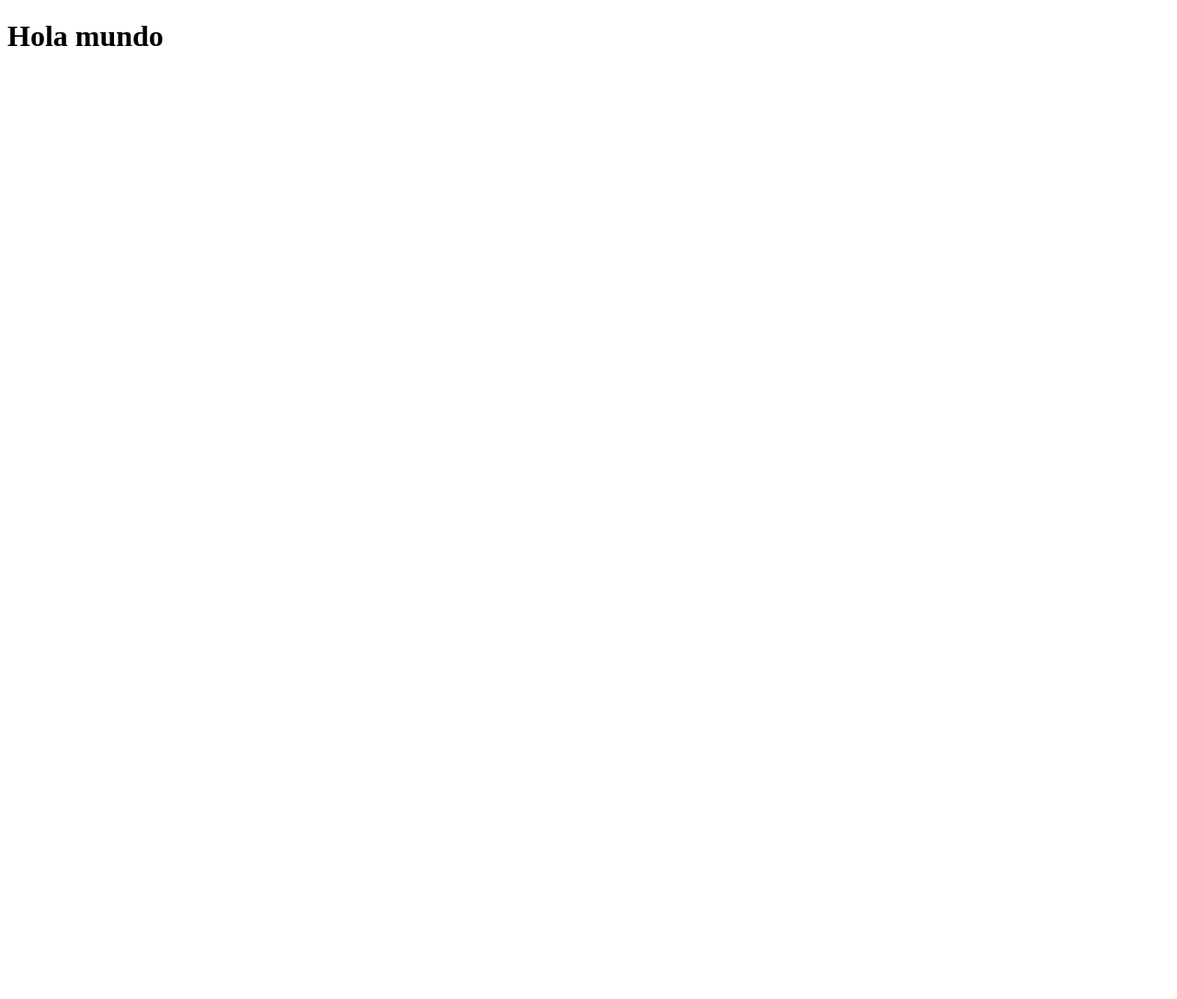
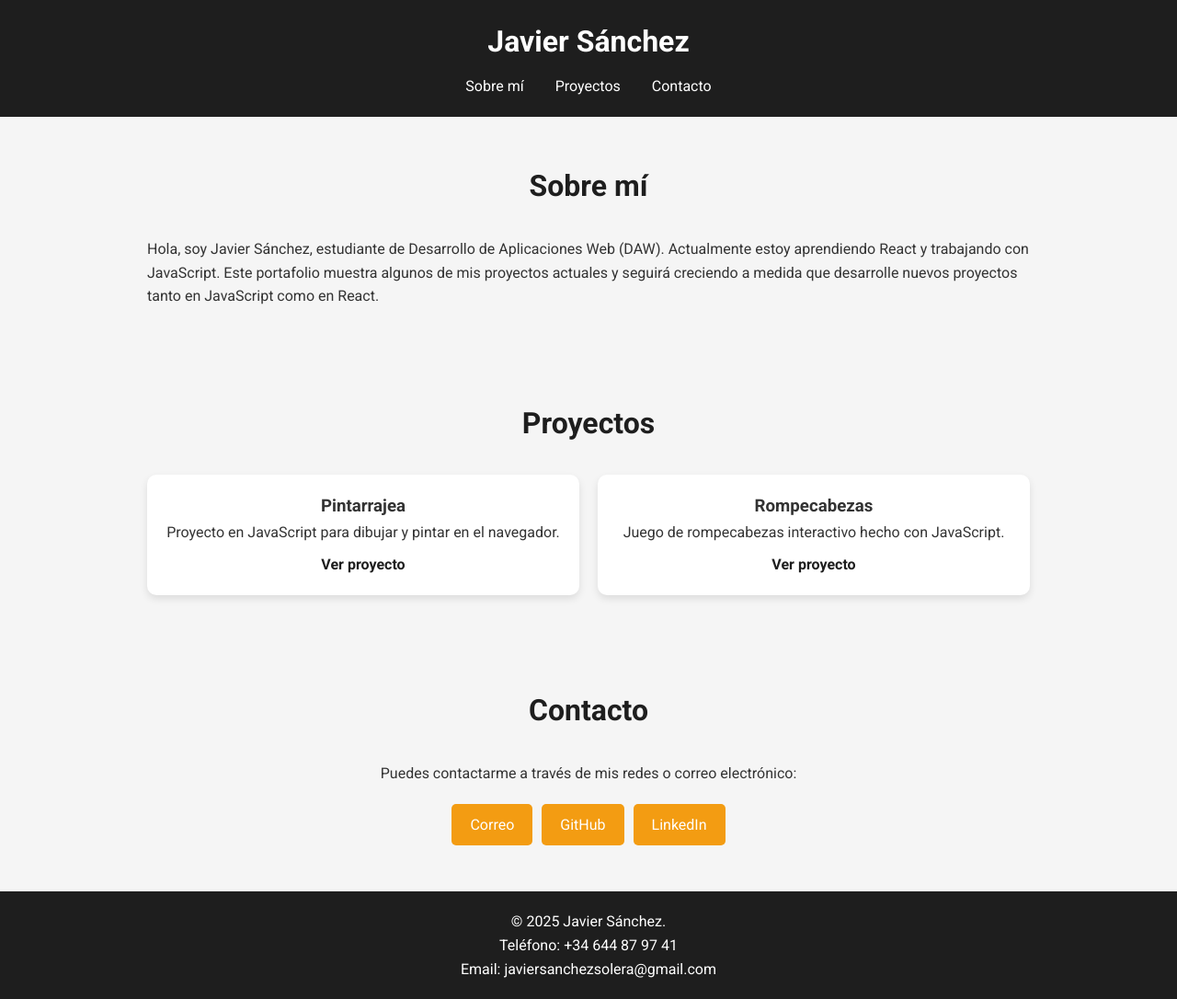
Before and after one commit to javiss34/javiss34.github.io, a plain HTML site: page index.html in a window 1280 px wide. Shown: the whole page at 92% size. Before the commit the page ends 800 px from the top, so only its background shows below. Drawn offline with Linux system fonts and the light colour scheme.

Commit message:
Rompecabezas(barça) y pintarrajea

```diff
--- a/index.html
+++ b/index.html
@@ -1,11 +1,60 @@
 <!DOCTYPE html>
-<html lang="en">
+<html lang="es">
 <head>
     <meta charset="UTF-8">
     <meta name="viewport" content="width=device-width, initial-scale=1.0">
-    <title>Document</title>
+    <title>Portafolio - Javier Sánchez</title>
+    <link href="https://fonts.googleapis.com/css2?family=Roboto:wght@400;700&display=swap" rel="stylesheet">
+    <link rel="stylesheet" href="./style.css">
 </head>
 <body>
-    <h1>Hola mundo</h1>
+    <header>
+        <h1>Javier Sánchez</h1>
+        <nav>
+            <a href="#about">Sobre mí</a>
+            <a href="#projects">Proyectos</a>
+            <a href="#contact">Contacto</a>
+        </nav>
+    </header>
+
+    <section id="about">
+        <h2>Sobre mí</h2>
+        <p>Hola, soy Javier Sánchez, estudiante de Desarrollo de Aplicaciones Web (DAW). Actualmente estoy aprendiendo React y trabajando con JavaScript. Este portafolio muestra algunos de mis proyectos actuales y seguirá creciendo a medida que desarrolle nuevos proyectos tanto en JavaScript como en React.</p>
+
+
+
+    </section>
+
+    <section id="projects">
+        <h2>Proyectos</h2>
+        <div class="projects">
+            <div class="project-card">
+                <h3>Pintarrajea</h3>
+                <p>Proyecto en JavaScript para dibujar y pintar en el navegador.</p>
+                <a href="./Proyectos/Pintarrajea/pintarrajea.html" target="_blank">Ver proyecto</a>
+            </div>
+            <div class="project-card">
+                <h3>Rompecabezas</h3>
+                <p>Juego de rompecabezas interactivo hecho con JavaScript.</p>
+                <a href="./Proyectos/Rompecabezas/rompecabezas.html">Ver proyecto</a>
+            </div>
+        </div>
+    </section>
+
+    <section id="contact">
+        <h2>Contacto</h2>
+        <p>Puedes contactarme a través de mis redes o correo electrónico:</p>
+        <div class="contact">
+            <a href="mailto:javiersanchezsolera@gmail.com">Correo</a>
+            <a href="https://github.com/javiss34" target="_blank">GitHub</a>
+            <a href="https://www.linkedin.com/in/javier-sanchez" target="_blank">LinkedIn</a>
+        </div>
+    </section>
+
+    <footer>
+        <p>&copy; 2025 Javier Sánchez.</p>
+        <p>Teléfono: +34 644 87 97 41</p>
+        <p>Email: javiersanchezsolera@gmail.com</p>
+    </footer>
 </body>
 </html>
--- /dev/null
+++ b/style.css
@@ -0,0 +1,114 @@
+* {
+    margin: 0;
+    padding: 0;
+    box-sizing: border-box;
+}
+
+body {
+    font-family: 'Roboto', sans-serif;
+    line-height: 1.6;
+    background-color: #f5f5f5;
+    color: #333;
+}
+
+
+header {
+    background-color: #1e1e1e;
+    color: #fff;
+    padding: 20px 0;
+    text-align: center;
+}
+
+header h1 {
+    margin-bottom: 10px;
+}
+
+nav a {
+    color: #fff;
+    margin: 0 15px;
+    text-decoration: none;
+    font-weight: 500;
+    transition: color 0.3s;
+}
+
+nav a:hover {
+    color: #f39c12;
+}
+
+
+section {
+    padding: 50px 20px;
+    max-width: 1000px;
+    margin: auto;
+}
+
+section h2 {
+    text-align: center;
+    margin-bottom: 30px;
+    font-size: 2rem;
+    color: #1e1e1e;
+}
+
+
+.projects {
+    display: grid;
+    grid-template-columns: repeat(auto-fit, minmax(250px, 1fr));
+    gap: 20px;
+}
+
+.project-card {
+    background-color: #fff;
+    border-radius: 10px;
+    box-shadow: 0 4px 8px rgba(0,0,0,0.1);
+    padding: 20px;
+    text-align: center;
+    transition: transform 0.3s, box-shadow 0.3s;
+}
+
+.project-card:hover {
+    transform: translateY(-5px);
+    box-shadow: 0 8px 16px rgba(0,0,0,0.2);
+}
+
+.project-card a {
+    text-decoration: none;
+    color: #1e1e1e;
+    font-weight: bold;
+    display: inline-block;
+    margin-top: 10px;
+}
+
+.contact {
+    text-align: center;
+    display: flex;
+    justify-content: center;
+    flex-wrap: wrap;
+    gap: 10px;
+    margin-top: 20px;
+}
+
+#contact p {
+    text-align: center;
+    margin-bottom: 20px;
+}
+
+.contact a {
+    padding: 10px 20px;
+    border-radius: 5px;
+    background-color: #f39c12;
+    color: #fff;
+    text-decoration: none;
+    transition: background-color 0.3s;
+}
+
+.contact a:hover {
+    background-color: #d35400;
+}
+
+
+footer {
+    background-color: #1e1e1e;
+    color: #fff;
+    text-align: center;
+    padding: 20px 0;
+}
```
